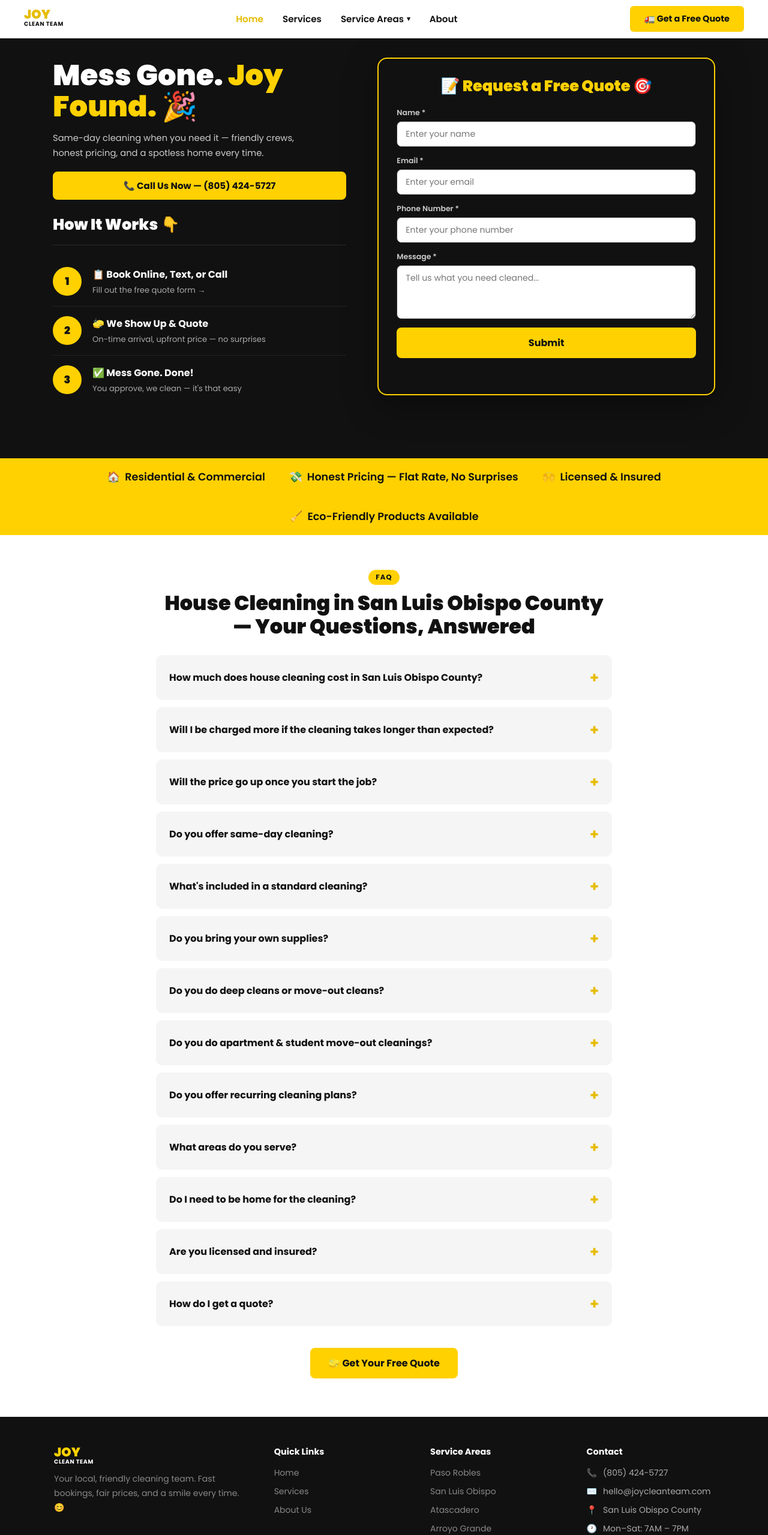
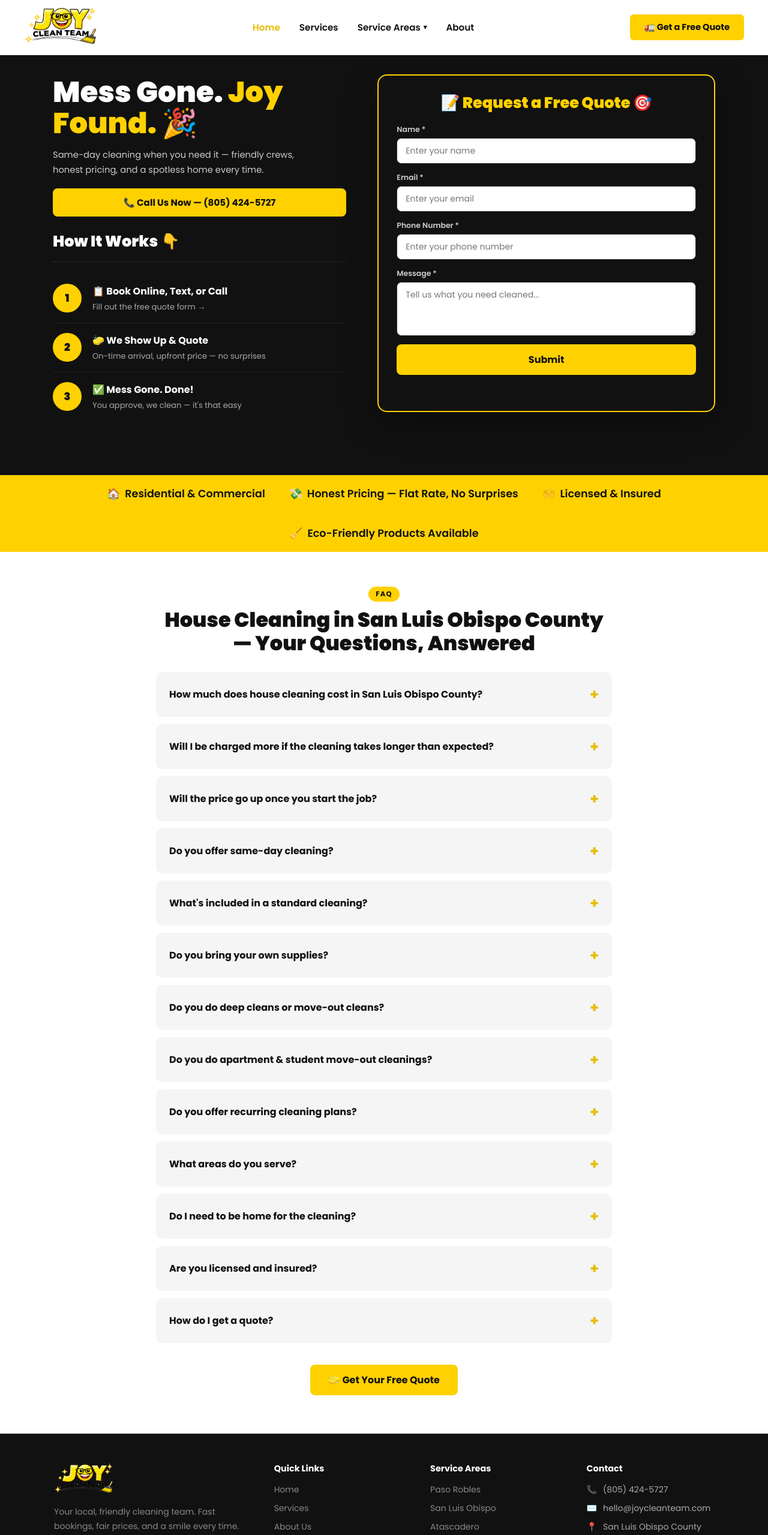
Before and after one commit to jjremoval/joycleanteam, a plain HTML site: page index.html in a window 1280 px wide. Shown: the top 2559 px of the page at 60% size. Drawn offline with Linux system fonts and the light colour scheme.

Commit message:
Update index.html

```diff
--- a/index.html
+++ b/index.html
@@ -154,8 +154,7 @@
   <!-- ── NAVBAR ── -->
   <nav>
     <a class="logo" href="index.html">
-      <span class="logo-text">JOY<br><small>CLEAN TEAM</small></span>
-    </a>
+<img src="joycleanteamlogo.png" alt="Joy Clean Team" />    </a>
     <ul class="nav-links">
       <li><a href="index.html" class="active">Home</a></li>
       <li><a href="services.html">Services</a></li>
@@ -342,8 +341,7 @@
   <footer>
     <div class="footer-inner" style="grid-template-columns: 1.5fr 1fr 1fr 1fr;">
       <div class="footer-brand">
-        <span class="logo-text footer-logo-text">JOY<br><small>CLEAN TEAM</small></span>
-        <p>Your local, friendly cleaning team. Fast bookings, fair prices, and a smile every time. 😊</p>
+<img src="joycleanteamlogo.png" alt="Joy Clean Team" />        <p>Your local, friendly cleaning team. Fast bookings, fair prices, and a smile every time. 😊</p>
       </div>
       <div class="footer-col">
         <h4>Quick Links</h4>
```
